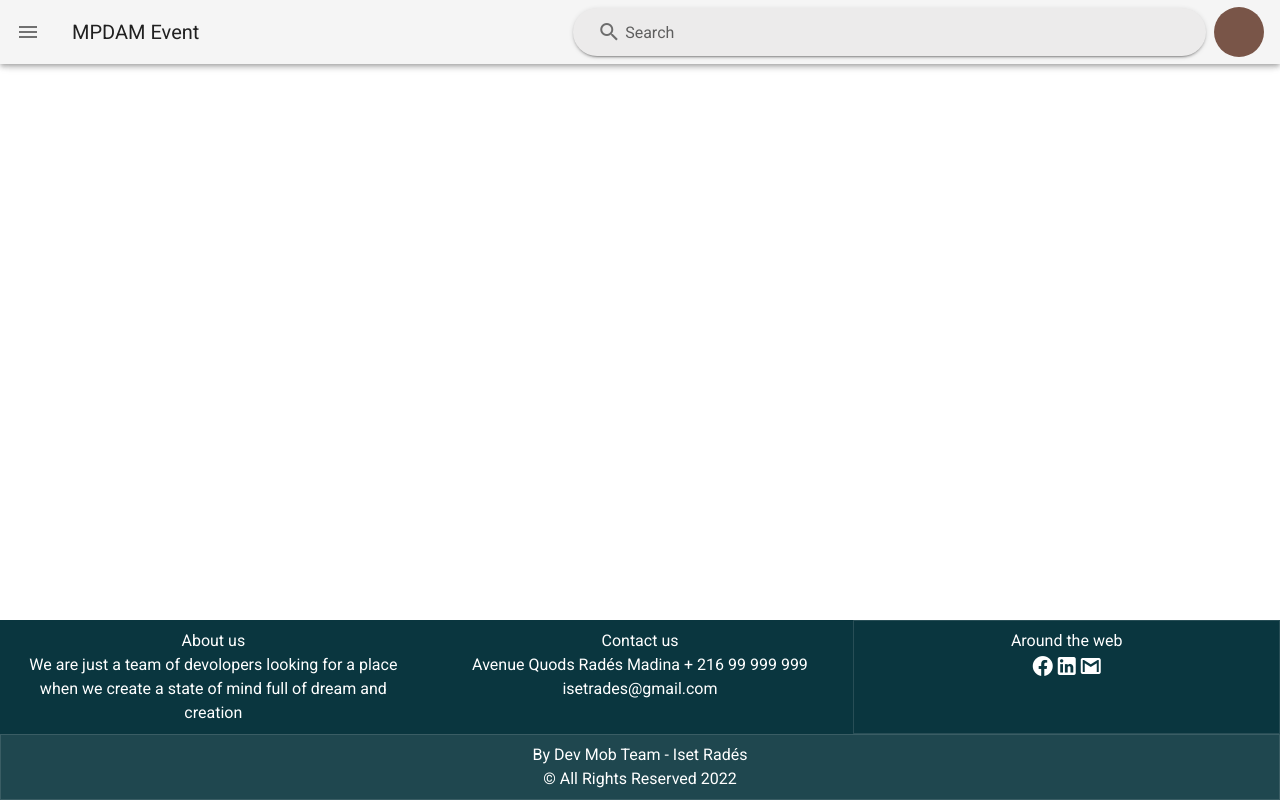
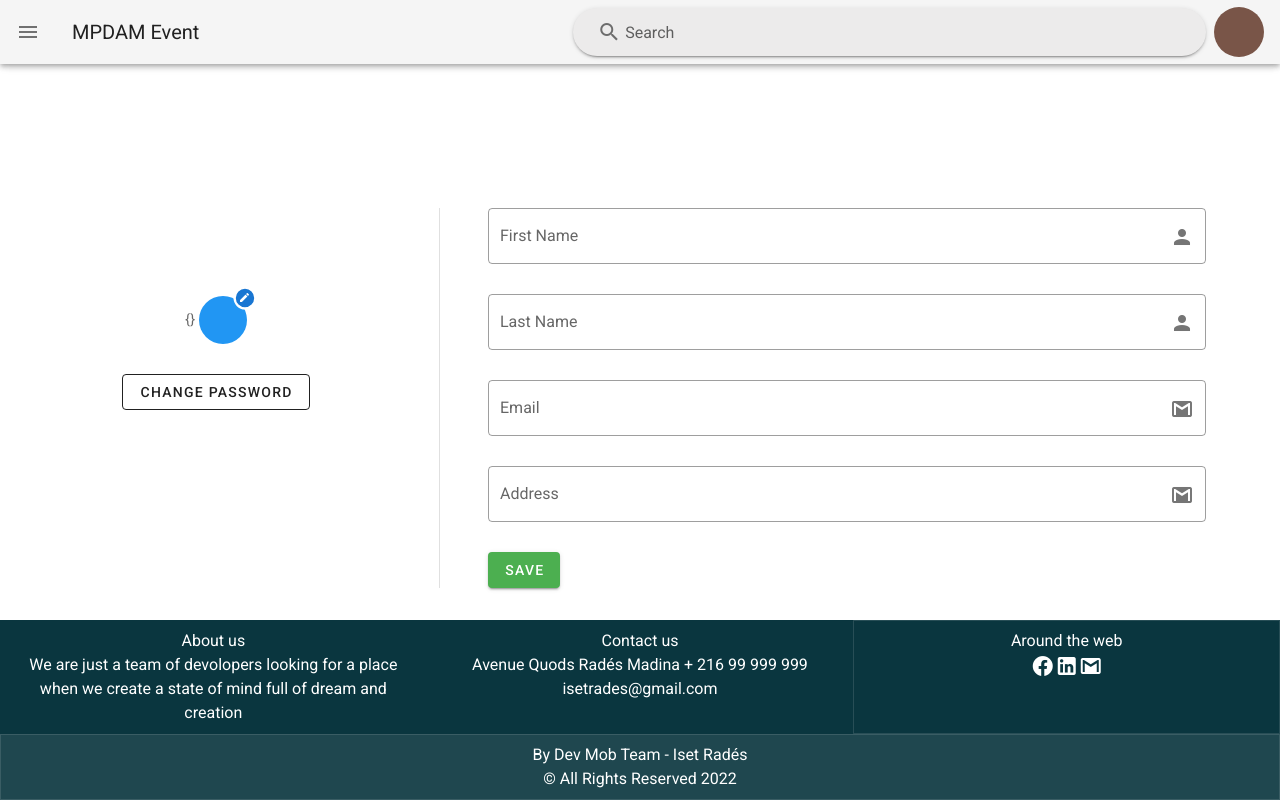
Before and after one commit to HadjHassineJawher/MastereProjectFrontEnd, a Vue app: page /settings in a window 1280 px wide. Built offline with nearby package versions, Linux system fonts and the light colour scheme.

Commit message:
Commit changes to restore branch!

```diff
--- a/src/App.vue
+++ b/src/App.vue
@@ -44,7 +44,7 @@
       <v-divider></v-divider>
 
       <v-list dense nav>
-        <v-list-item link to="/">
+        <v-list-item link to="/Welcome">
           <v-list-item-icon>
             <v-icon>mdi-home-city</v-icon>
           </v-list-item-icon>
@@ -62,7 +62,7 @@
             <v-list-item-title>Create event</v-list-item-title>
           </v-list-item-content>
         </v-list-item>
-        <v-list-item link to="/AddEvent">
+        <v-list-item link to="/Settings">
           <v-list-item-icon>
             <v-icon>mdi-account</v-icon>
           </v-list-item-icon>
@@ -109,7 +109,7 @@ export default {
     logout() {
       this.$store.dispatch("logout").then((data) => {
         this.$router.push({
-          path: "/login",
+          path: "/",
           append: true,
         });
       });
--- a/src/components/Authentification/signup.component.vue
+++ b/src/components/Authentification/signup.component.vue
@@ -85,6 +85,9 @@
                 >
                   Register
                 </v-btn>
+                <v-btn text class="ma-1" plain to="/">
+                  Already have an account ? Login from here!
+                </v-btn>
               </v-form>
             </v-col>
           </v-row>
--- /dev/null
+++ b/src/components/profileManagement.component.vue
@@ -0,0 +1,243 @@
+<template>
+  <div style="margin-top: 10%">
+    <v-row class="pa-4">
+      <v-col cols="12" md="4" class="d-flex text-center">
+        <v-card class="pt-6 mx-auto" flat>
+          <v-card-text style="position: sticky; top: 35%">
+            <!-- <v-avatar size="100" color="info" class="white--text headline">
+              {{ nameAvatar(currentUser.FirstName) }}
+            </v-avatar>
+            <v-icon>mdi-pencil</v-icon> -->
+            {{ currentUser }}
+            <v-badge avatar bordered overlap>
+              <template v-slot:badge>
+                <v-avatar>
+                  <v-icon>mdi-pencil</v-icon>
+                </v-avatar>
+              </template>
+
+              <v-avatar color="info" class="white--text headline">
+                {{ nameAvatar(currentUser.FirstName) }}</v-avatar
+              >
+            </v-badge>
+            <v-spacer></v-spacer>
+            <br />
+            <v-btn class="ma-2" outlined @click="expand = !expand">
+              Change password
+            </v-btn>
+            <v-expand-transition>
+              <v-card flat color="white" v-show="expand" width="400">
+                <v-card-text>
+                  <v-form
+                    ref="formPassword"
+                    v-model="validPassword"
+                    :lazy-validation="lazy"
+                  >
+                    <v-progress-circular
+                      :width="3"
+                      color="red"
+                      v-show="load"
+                      indeterminate
+                    ></v-progress-circular>
+                    <v-col cols="12" md="12">
+                      <v-label class="mb-2"
+                        >Please enter your current password</v-label
+                      >
+                      <v-text-field
+                        class="mt-1"
+                        type="password"
+                        color="teal lighten-1"
+                        label="Current password"
+                        outlined
+                        :rules="[(v) => !!v || 'Password is required']"
+                        v-model="dataUser.currentPassword"
+                        required
+                      >
+                      </v-text-field>
+                      <v-label>Please enter your new password</v-label>
+                      <v-text-field
+                        class="mt-1"
+                        type="password"
+                        color="teal lighten-1"
+                        :rules="[(v) => !!v || 'Password is required']"
+                        label="New password"
+                        outlined
+                        v-model="dataUser.newPassword"
+                        required
+                      >
+                      </v-text-field>
+                    </v-col>
+                    <v-btn
+                      outlined
+                      :disabled="!validPassword"
+                      color="primary"
+                      @click="updatePasswordCurrentUser"
+                      >Save new password</v-btn
+                    >
+                  </v-form>
+                </v-card-text>
+              </v-card>
+            </v-expand-transition>
+            <v-snackbar
+              v-model="snackbar"
+              timeout="2000"
+              color="white"
+              transition="scroll-y-transition"
+              top
+            >
+              <v-icon left class="mr-6" :color="color">{{ icon }}</v-icon>
+              <span style="color: black">{{ snackbarText }}</span>
+              <template v-slot:action="{ attrs }">
+                <v-btn
+                  color="black"
+                  text
+                  v-bind="attrs"
+                  @click="snackbar = false"
+                >
+                  Close
+                </v-btn>
+              </template>
+            </v-snackbar>
+          </v-card-text>
+        </v-card>
+      </v-col>
+      <v-col cols="12" md="auto">
+        <v-divider
+          :vertical="$vuetify.breakpoint.mdAndUp ? true : false"
+        ></v-divider>
+      </v-col>
+      <v-col cols="12" md="7" class="ml-md-6">
+        <v-form ref="form" v-model="valid" lazy-validation>
+          <v-text-field
+            outlined
+            v-model="currentUser.FirstName"
+            append-icon="mdi-account"
+            label="First Name"
+          ></v-text-field>
+          <v-text-field
+            outlined
+            v-model="currentUser.LastName"
+            append-icon="mdi-account"
+            label="Last Name"
+          ></v-text-field>
+
+          <v-text-field
+            outlined
+            v-model="currentUser.Email"
+            append-icon="mdi-gmail"
+            type="email"
+            label="Email"
+          ></v-text-field>
+          <v-text-field
+            outlined
+            v-model="currentUser.addresse"
+            append-icon="mdi-gmail"
+            type="text"
+            label="Address"
+          ></v-text-field>
+          <v-spacer></v-spacer>
+          <v-btn color="success" class="mr-4" @click="updateProfileUser">
+            Save
+          </v-btn>
+        </v-form>
+      </v-col>
+    </v-row>
+  </div>
+</template>
+<script>
+import userMixin from "../mixins/user.mixin";
+
+export default {
+  mixins: [userMixin],
+  data: () => ({
+    load: false,
+    lazy: false,
+    color: "success",
+    snackbar: false,
+    icon: "",
+    snackbarText: "",
+    dataUser: {},
+    validPassword: false,
+    passCurrent: "",
+    newPassword: "",
+    dialog: false,
+    v: false,
+    pass: "",
+    expand: false,
+    showPassword: false,
+    activePicker: null,
+    showPasswordUpdate1: false,
+    menu: false,
+    password: "",
+    firstName: "",
+    lastName: "",
+    email: "",
+    date: null,
+    valid: true,
+    name: "",
+    //nameRules: [(v) => !!v || "Name is required"],
+    // birthdayRules: [(v) => !!v || "Birthday is required"],
+    passwordRules: [
+      (v) => !!v || "Password is required",
+      (v) =>
+        (v && v.length >= 8) || "Password must be greater than 8 characters",
+    ],
+    emailRules: [
+      (v) => !!v || "E-mail is required",
+      (v) => /.+@.+\..+/.test(v) || "E-mail must be valid",
+    ],
+  }),
+  watch: {
+    onSnackbarClose() {
+      if (this.snackbar == false) {
+        this.$emit("snackbar", false);
+      }
+    },
+  },
+  methods: {
+    updateProfileUser() {
+      this.$store
+        .dispatch("updateProfileUserAction", this.dataUser)
+        .then((response) => {
+          if (response) {
+            this.v = false;
+            this.icon = "mdi-check-circle-outline";
+            this.snackbarText = "Your data got updated.";
+            this.color = "success";
+            this.snackbar = true;
+          }
+        })
+        .catch((error) => {
+          console.log("error in profile : ", error);
+          if (error) {
+            if (error.status === 400) {
+              this.error = "Error";
+            }
+            this.icon = "mdi-alert";
+            this.snackbarText = error.errors;
+            this.color = "red";
+            this.snackbar = true;
+          }
+        });
+    },
+    nameAvatar(currentUserData) {
+      if (currentUserData) {
+        let scurrentUserData = currentUserData.charAt(0);
+        return scurrentUserData.toUpperCase();
+      }
+    },
+    save(date) {
+      this.$refs.menu.save(date);
+    },
+    validate() {
+      this.$refs.form.validate();
+    },
+    validatePassword() {
+      this.$refs.formPassword.validate();
+    },
+    reset() {
+      this.$refs.form.reset();
+    },
+  },
+};
+</script>
--- a/src/store/auth.store.js
+++ b/src/store/auth.store.js
@@ -1,12 +1,12 @@
 import {
     Login
 } from '../components/APIS/AuthApi'
-
 export default {
     state: {
         currentUser: {},
 
     },
+
     getters: {
         getCurrentUser(state) {
             return state.currentUser
@@ -24,6 +24,12 @@ export default {
             context.commit('setCurrentUser', loggedInUser.data.SecretInfo)
             return loggedInUser.data.SecretInfo
         },
+           async singleUserAction(context, user) {
+               let loggedInUser = await Login(user);
+               console.log("trying", loggedInUser.data.SecretInfo)
+               context.commit('setCurrentUser', loggedInUser.data.SecretInfo)
+               return loggedInUser.data.SecretInfo
+           },
 
         // async logout(context) {
         //     let usr = await logout()
--- a/src/store/index.js
+++ b/src/store/index.js
@@ -1,11 +1,13 @@
 import Vue from 'vue'
 import Vuex from 'vuex'
+import createPersistedState from 'vuex-persistedstate';
 
 Vue.use(Vuex)
 
 import authStore from './auth.store'
 
 export default new Vuex.Store({
+  plugins: [createPersistedState()],
   modules: {
     authStore,
   }
```
Also changed, not shown: src/components/APIS/AuthApi.js (+19 -0 lines), src/components/Authentification/signin.component.vue (+13 -23 lines), src/router/index.js (+20 -10 lines).
